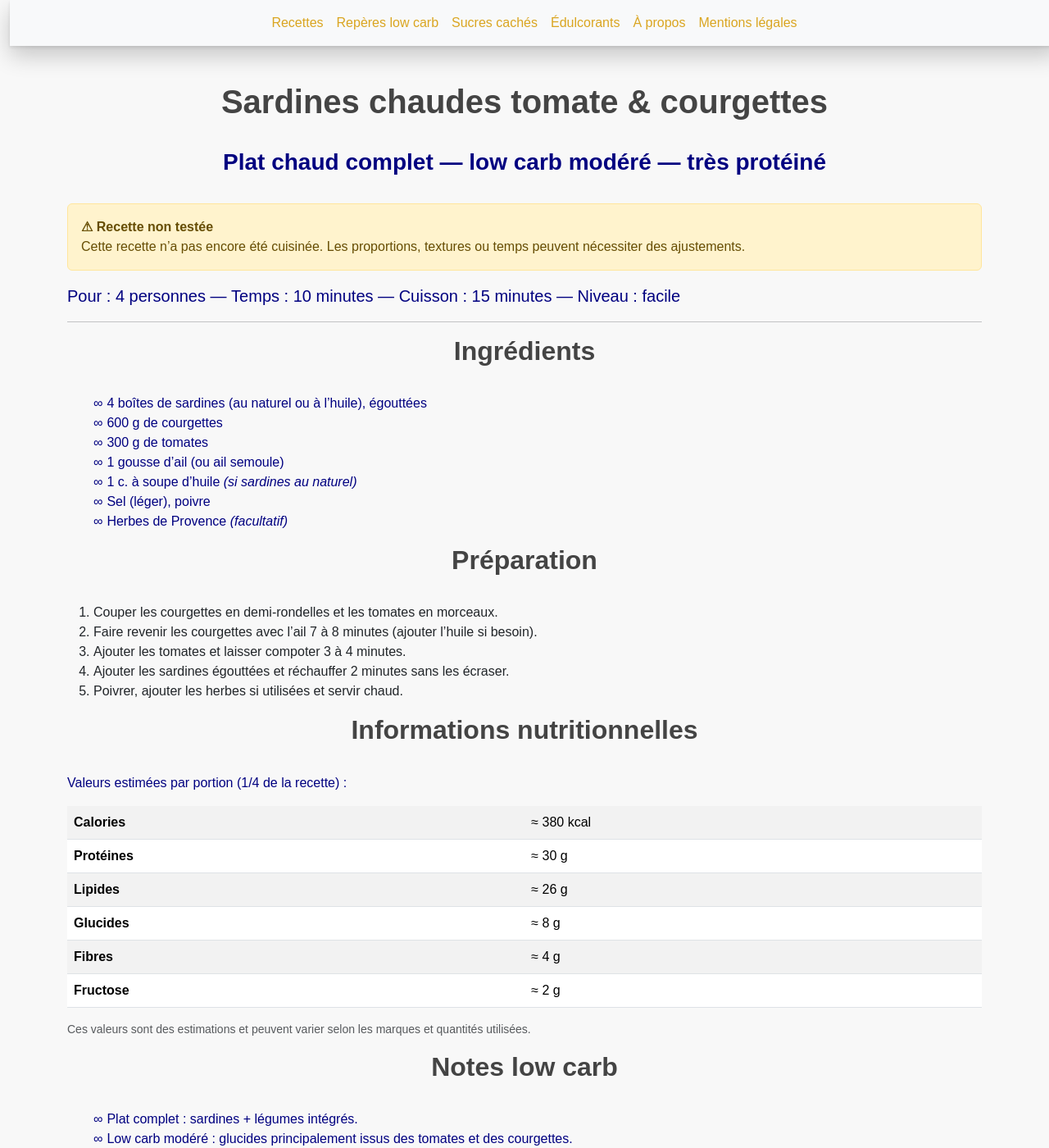
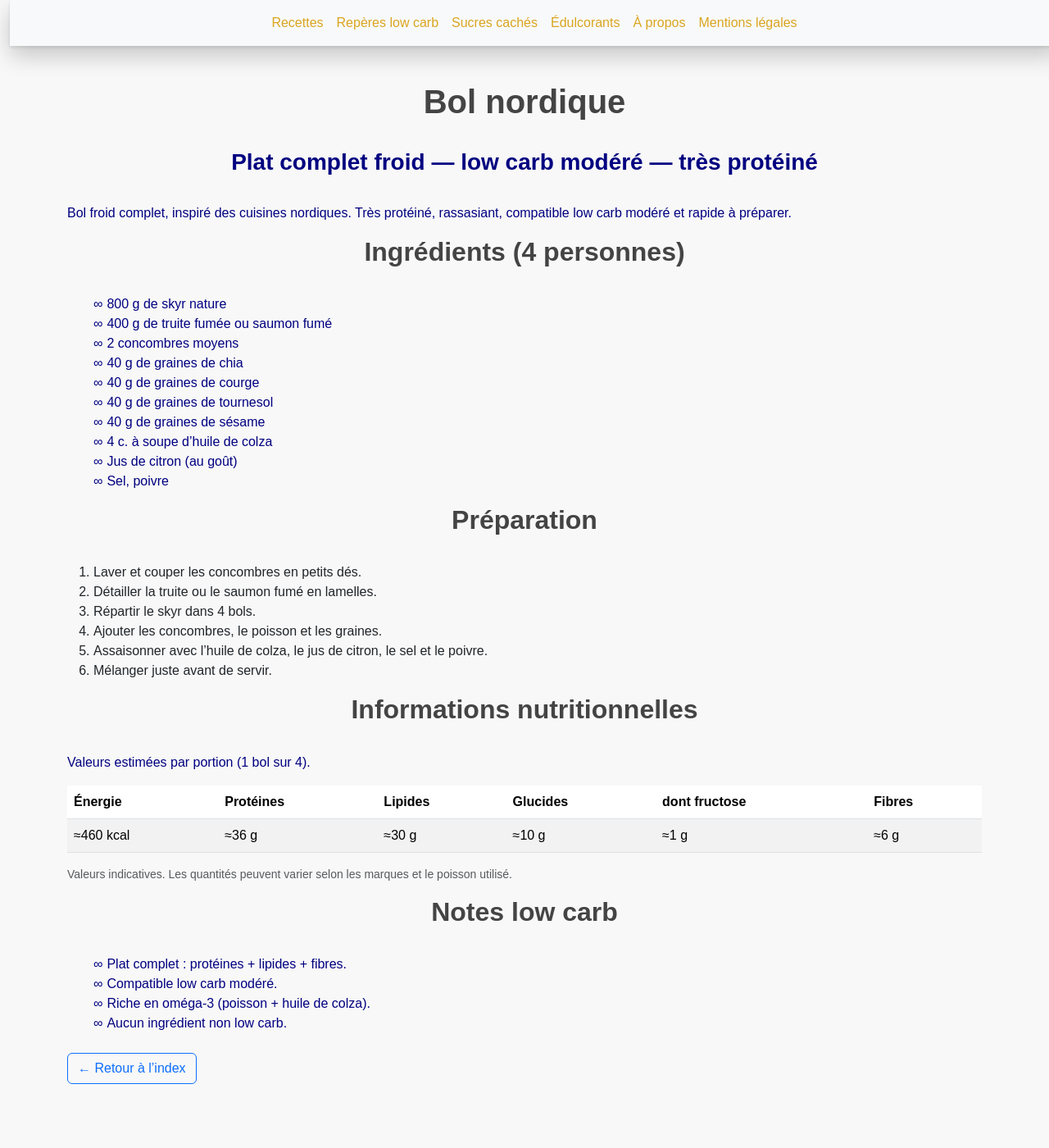
Before and after one commit to laurie-boissay/laurie-boissay.github.io, a Jekyll site: the page built from recettes/bol-nordique.html, in a window 1280 px wide and 1400 px high. Shown: the whole window at 82% size. Built offline with Jekyll 4.4.1, drawn with Linux system fonts in a browser that asks for light colours; some of the changed text lies outside the part shown.

Commit message:
Update bol-nordique.html

```diff
--- a/recettes/bol-nordique.html
+++ b/recettes/bol-nordique.html
@@ -1,102 +1,109 @@
 ---
 layout: recipe
-title: "Sardines chaudes tomate & courgettes"
-description: "Sardines chaudes avec tomates et courgettes. Plat low carb modéré, complet, simple et riche en protéines."
-recipe_title: "Sardines chaudes tomate & courgettes"
-recipe_subtitle: "Plat chaud complet — low carb modéré — très protéiné"
+title: "Bol nordique"
+description: "Bol nordique low carb modéré, très protéiné et riche en fibres, à base de skyr, poisson gras et graines. Plat complet, simple et rassasiant."
+recipe_title: "Bol nordique"
+recipe_subtitle: "Plat complet froid — low carb modéré — très protéiné"
 recipe_group: "Plats à base de poissons"
-recipe_sort: "sardines-tomate-courgettes"
-recipe_tested: false
+recipe_sort: "bol-nordique"
+recipe_tested: true
 tags:
   - low-carb-modere
   - tres-proteine
+  - riche-en-fibres
   - rapide
 extra_head: |
   <script type="application/ld+json">
   {
     "@context": "https://schema.org",
     "@type": "Recipe",
-    "name": "Sardines chaudes tomate & courgettes",
-    "description": "Sardines chaudes avec tomates et courgettes, plat low carb complet.",
+    "name": "Bol nordique",
+    "description": "Bol nordique low carb modéré, très protéiné, à base de skyr, poisson gras et graines.",
     "recipeYield": "4 portions",
     "prepTime": "PT10M",
-    "cookTime": "PT15M",
-    "totalTime": "PT25M",
-    "recipeCategory": "Plats à base de poissons",
-    "recipeIngredient": [
-      "4 boîtes de sardines (au naturel ou à l'huile), égouttées",
-      "600 g de courgettes",
-      "300 g de tomates",
-      "1 gousse d'ail",
-      "1 c. à soupe d'huile (si sardines au naturel)",
-      "Sel (léger), poivre",
-      "Herbes de Provence (facultatif)"
-    ],
-    "recipeInstructions": [
-      { "@type": "HowToStep", "text": "Couper les courgettes en demi-rondelles et les tomates en morceaux." },
-      { "@type": "HowToStep", "text": "Faire revenir les courgettes avec l’ail 7 à 8 minutes." },
-      { "@type": "HowToStep", "text": "Ajouter les tomates et laisser compoter 3 à 4 minutes." },
-      { "@type": "HowToStep", "text": "Ajouter les sardines et réchauffer délicatement 2 minutes." },
-      { "@type": "HowToStep", "text": "Poivrer, ajouter les herbes si utilisées, servir chaud." }
-    ]
+    "cookTime": "PT0M",
+    "totalTime": "PT10M",
+    "recipeCategory": "Plat",
+    "recipeCuisine": "Nordique",
+    "nutrition": {
+      "@type": "NutritionInformation",
+      "calories": "≈460 kcal",
+      "proteinContent": "≈36 g",
+      "fatContent": "≈30 g",
+      "carbohydrateContent": "≈10 g",
+      "fiberContent": "≈6 g"
+    }
   }
   </script>
 ---
-<p class="lead">
-  <strong>Pour :</strong> 4 personnes —
-  <strong>Temps :</strong> 10 minutes —
-  <strong>Cuisson :</strong> 15 minutes —
-  <strong>Niveau :</strong> facile
-</p>
 
-<hr>
+<div class="recipe-lead">
+  <p>
+    Bol froid complet, inspiré des cuisines nordiques. Très protéiné, rassasiant,
+    compatible low carb modéré et rapide à préparer.
+  </p>
+</div>
 
-<h2>Ingrédients</h2>
-
+<h2>Ingrédients (4 personnes)</h2>
 <ul>
-  <li>4 boîtes de sardines (au naturel ou à l’huile), égouttées</li>
-  <li>600 g de courgettes</li>
-  <li>300 g de tomates</li>
-  <li>1 gousse d’ail (ou ail semoule)</li>
-  <li>1 c. à soupe d’huile <em>(si sardines au naturel)</em></li>
-  <li>Sel (léger), poivre</li>
-  <li>Herbes de Provence <em>(facultatif)</em></li>
+  <li>800 g de skyr nature</li>
+  <li>400 g de truite fumée ou saumon fumé</li>
+  <li>2 concombres moyens</li>
+  <li>40 g de graines de chia</li>
+  <li>40 g de graines de courge</li>
+  <li>40 g de graines de tournesol</li>
+  <li>40 g de graines de sésame</li>
+  <li>4 c. à soupe d’huile de colza</li>
+  <li>Jus de citron (au goût)</li>
+  <li>Sel, poivre</li>
 </ul>
 
 <h2>Préparation</h2>
-
 <ol>
-  <li>Couper les courgettes en demi-rondelles et les tomates en morceaux.</li>
-  <li>Faire revenir les courgettes avec l’ail 7 à 8 minutes (ajouter l’huile si besoin).</li>
-  <li>Ajouter les tomates et laisser compoter 3 à 4 minutes.</li>
-  <li>Ajouter les sardines égouttées et réchauffer 2 minutes sans les écraser.</li>
-  <li>Poivrer, ajouter les herbes si utilisées et servir chaud.</li>
+  <li>Laver et couper les concombres en petits dés.</li>
+  <li>Détailler la truite ou le saumon fumé en lamelles.</li>
+  <li>Répartir le skyr dans 4 bols.</li>
+  <li>Ajouter les concombres, le poisson et les graines.</li>
+  <li>Assaisonner avec l’huile de colza, le jus de citron, le sel et le poivre.</li>
+  <li>Mélanger juste avant de servir.</li>
 </ol>
 
 <h2>Informations nutritionnelles</h2>
-<p>Valeurs estimées <strong>par portion</strong> (1/4 de la recette) :</p>
+<p>Valeurs estimées par portion (1 bol sur 4).</p>
 
 <div class="table-responsive">
   <table class="table table-striped">
+    <thead>
+      <tr>
+        <th>Énergie</th>
+        <th>Protéines</th>
+        <th>Lipides</th>
+        <th>Glucides</th>
+        <th>dont fructose</th>
+        <th>Fibres</th>
+      </tr>
+    </thead>
     <tbody>
-      <tr><th>Calories</th><td>≈ 380 kcal</td></tr>
-      <tr><th>Protéines</th><td>≈ 30 g</td></tr>
-      <tr><th>Lipides</th><td>≈ 26 g</td></tr>
-      <tr><th>Glucides</th><td>≈ 8 g</td></tr>
-      <tr><th>Fibres</th><td>≈ 4 g</td></tr>
-      <tr><th>Fructose</th><td>≈ 2 g</td></tr>
+      <tr>
+        <td>≈460 kcal</td>
+        <td>≈36 g</td>
+        <td>≈30 g</td>
+        <td>≈10 g</td>
+        <td>≈1 g</td>
+        <td>≈6 g</td>
+      </tr>
     </tbody>
   </table>
 </div>
 
 <p class="small text-muted">
-  Ces valeurs sont des estimations et peuvent varier selon les marques et quantités utilisées.
+  Valeurs indicatives. Les quantités peuvent varier selon les marques et le poisson utilisé.
 </p>
 
 <h2>Notes low carb</h2>
-
 <ul>
-  <li><strong>Plat complet :</strong> sardines + légumes intégrés.</li>
-  <li><strong>Low carb modéré :</strong> glucides principalement issus des tomates et des courgettes.</li>
-  <li><strong>Point d’attention :</strong> saler légèrement, les sardines étant déjà salées.</li>
+  <li>Plat complet : protéines + lipides + fibres.</li>
+  <li>Compatible low carb modéré.</li>
+  <li>Riche en oméga-3 (poisson + huile de colza).</li>
+  <li>Aucun ingrédient non low carb.</li>
 </ul>
```
